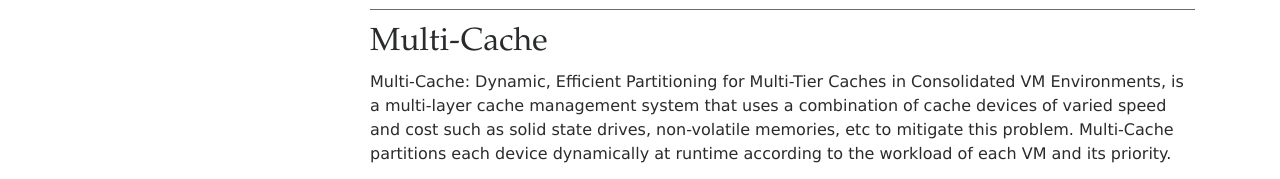
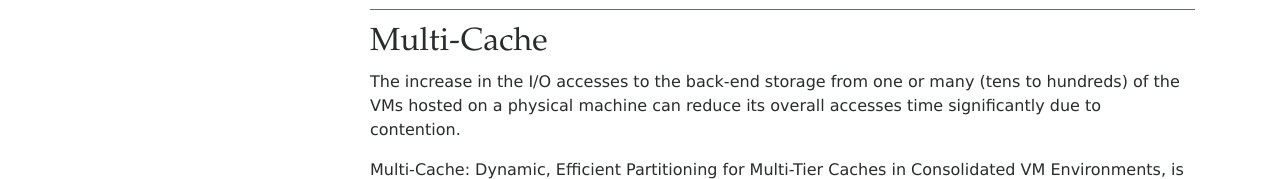
Before and after one commit to SunnyRaj/sunnyraj.github.io, a plain HTML site: page projects/index.html in a window 1280 px wide. Shown: the part 755-934 px from the top of the page. Drawn offline with Linux system fonts and the light colour scheme.

Commit message:
Synchronized build

```diff
--- a/projects/index.html
+++ b/projects/index.html
@@ -159,7 +159,8 @@
 
     <li id="Multi-Cache">
       <h2>Multi-Cache</h2>
-      <p>Multi-Cache: Dynamic, Efficient Partitioning for Multi-Tier Caches in Consolidated VM Environments, is a multi-layer cache management system that uses a combination of cache devices of varied speed and cost such as solid state drives, non-volatile memories, etc to mitigate this problem. Multi-Cache partitions each device dynamically at runtime according to the workload of each VM and its priority.</p>
+      <p>The increase in the I/O accesses to the back-end storage from one or many (tens to hundreds) of the VMs hosted on a physical machine can reduce its overall accesses time significantly due to contention.</p>
+<p>Multi-Cache: Dynamic, Efficient Partitioning for Multi-Tier Caches in Consolidated VM Environments, is a multi-layer cache management system that uses a combination of cache devices of varied speed and cost such as solid state drives, non-volatile memories, etc to mitigate this problem. Multi-Cache partitions each device dynamically at runtime according to the workload of each VM and its priority.</p>
 
       <ul class="list-inline">
 
```
